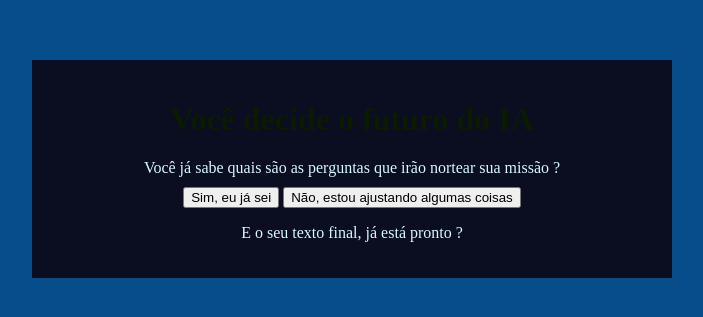
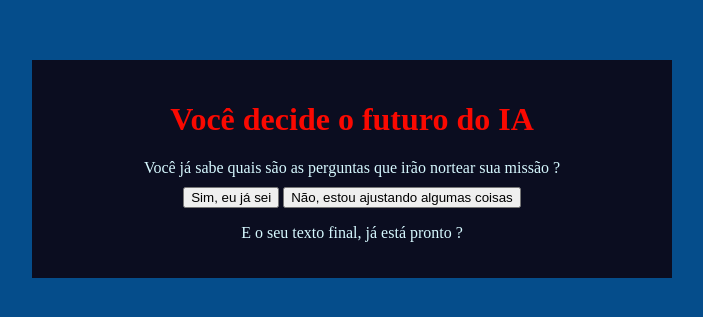
Before and after one commit to lucas23072007/alexa, a plain HTML site: page index.html in a window 1280 px wide. Shown: the part 239-556 px from the top of the page, without its empty margins (288-991 px from the left). Drawn offline with Linux system fonts and the light colour scheme; a script that the page names is missing.

Commit message:
bomba patch

```diff
--- a/Style.css
+++ b/Style.css
@@ -2,7 +2,7 @@
     --cor-fundo: #054d8b;
     --cor-principal: #0B0D20 ;
     --cor-secundaria: #212333;
-    --cor-destaque: #0a1b02;
+    --cor-destaque: #fa0901;
     --cor-texto: #D7F9FF;
 }
 
```
